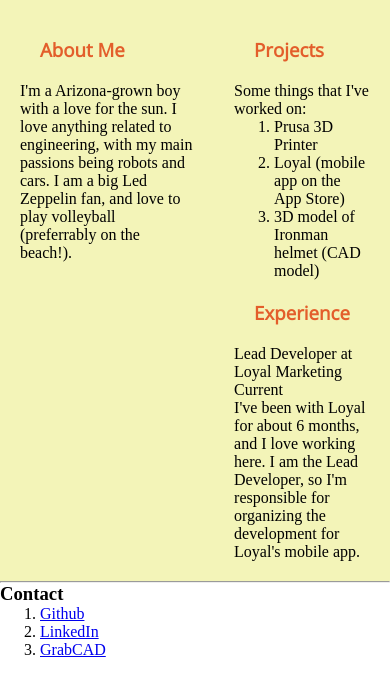
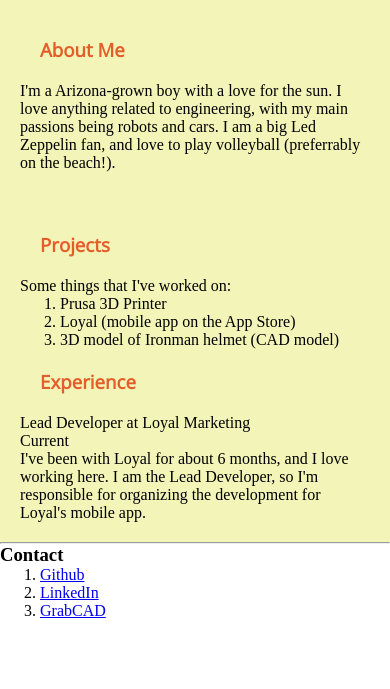
Before and after one commit to fullnelson14/portfolioMKII, a plain HTML site: page index.html in a window 390 px wide. Shown: the part 155-844 px from the top of the page. Drawn offline with nearby package versions, Linux system fonts and the light colour scheme.

Commit message:
making page responsive

```diff
--- a/index.css
+++ b/index.css
@@ -44,3 +44,10 @@
 #nav-bar li:active {
   background-color: red;
 }
+
+@media screen and (max-width: 500px) {
+  main {
+    flex-direction: column;
+    justify-content: flex-start;
+  }
+}
--- a/index.html
+++ b/index.html
@@ -7,6 +7,7 @@
       href="https://fonts.googleapis.com/css?family=Open+Sans&display=swap"
       rel="stylesheet"
     />
+    <meta name="viewport" content="width=device-width, initial-scale=1" />
   </head>
   <body>
     <header>
@@ -22,7 +23,7 @@
     <h2>
       Nice to meet you.
     </h2>
-    <main>
+    <main id="test">
       <div>
         <h3 class="title-text">About Me</h3>
         <p>
```
